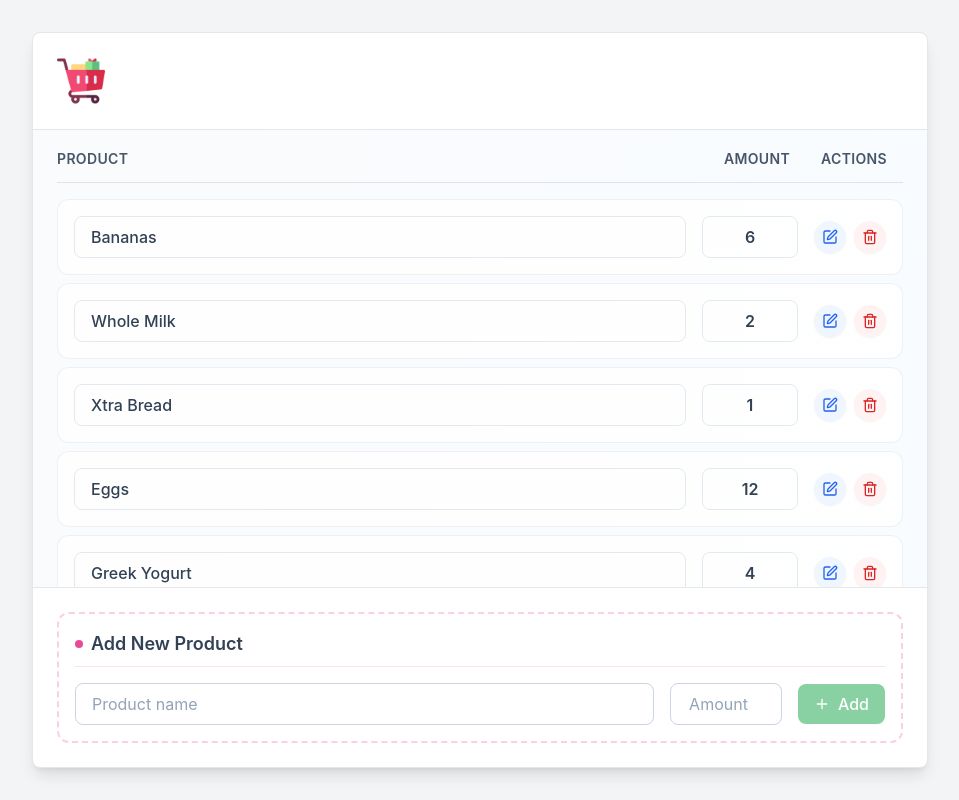
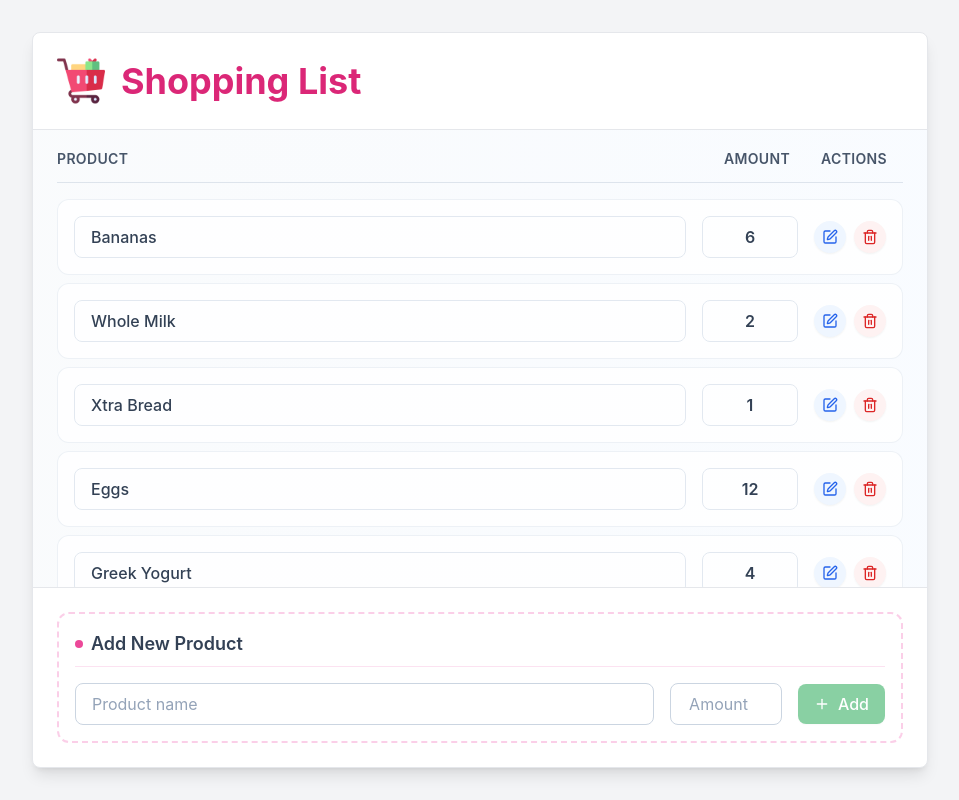
Before and after one commit to awaiswork/shopping-list-app, a React (Create React App) app: page / in a window 1280 px wide. Shown: the whole page, without its empty margins (160-1119 px from the left). Built offline with nearby package versions, Linux system fonts and the light colour scheme.

Commit message:
fix/resolved showing title of the page

```diff
--- a/src/components/shopping-list/shopping-list-header.tsx
+++ b/src/components/shopping-list/shopping-list-header.tsx
@@ -2,9 +2,7 @@ const ShoppingListHeader = () => {
     return (
         <div className="flex items-center gap-4 p-6 border-b border-gray-200">
             <img src="/trolley.png" alt="Shopping Cart" className="w-12 h-12 object-contain" />
-            <h1 className="text-4xl font-bold text-pink-600 bg-clip-text text-transparent">
-                Shopping List
-            </h1>
+            <h1 className="text-4xl font-bold text-pink-600 bg-clip-text">Shopping List</h1>
         </div>
     );
 };
```
